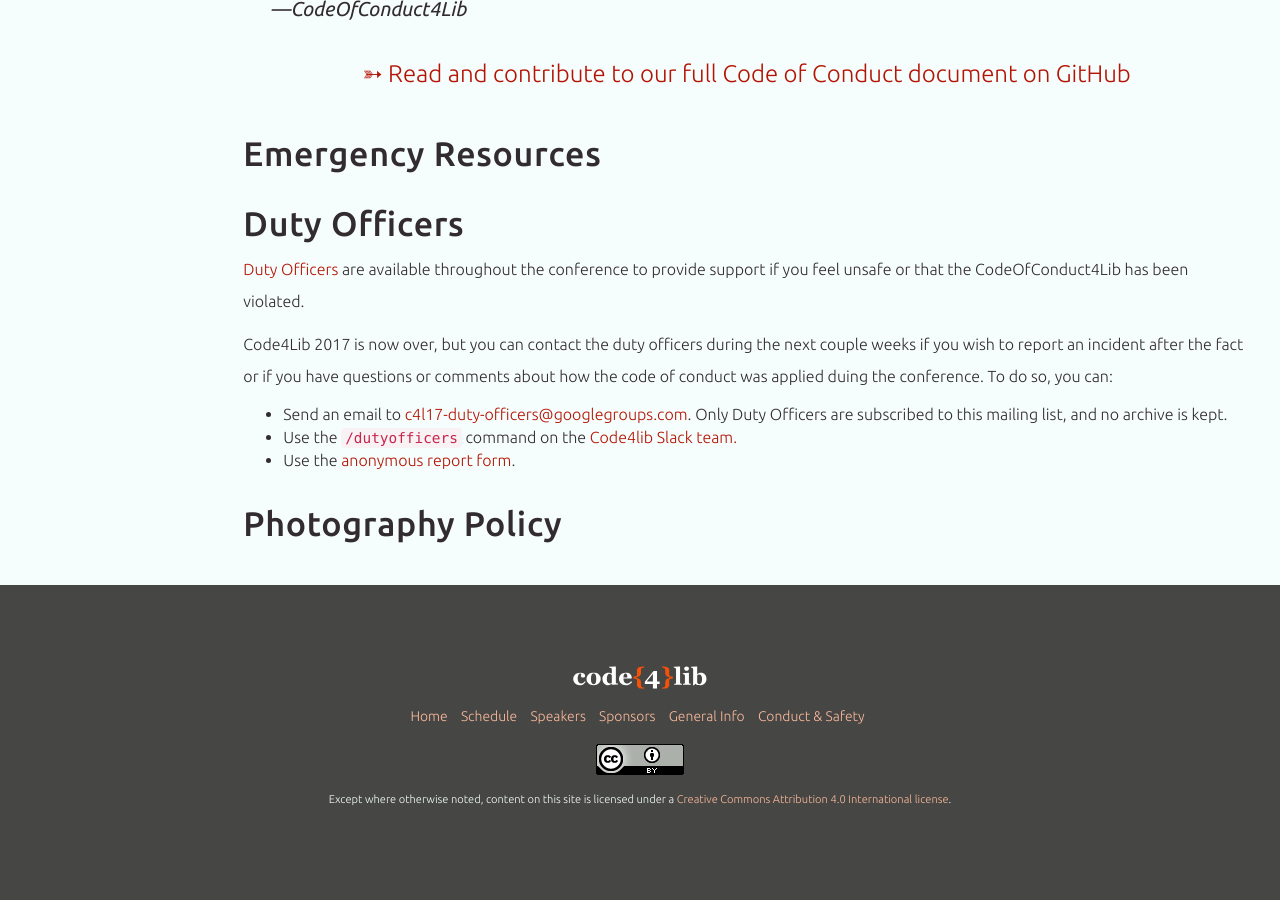
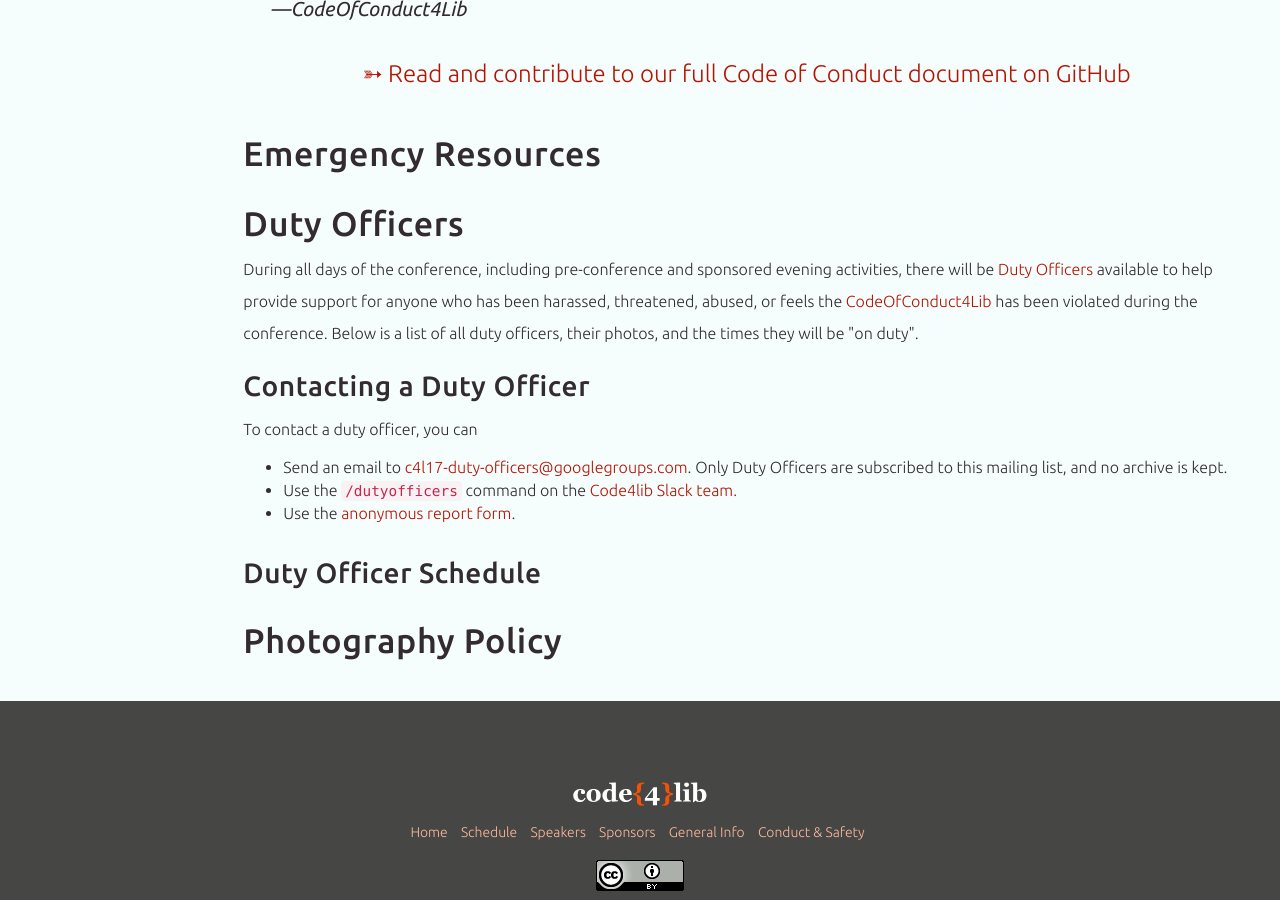
Before and after one commit to code4lib/2018.code4lib.org, a Jekyll site: the page built from conduct/index.html, in a window 1280 px wide and 900 px high, scrolled down 693 px. Built offline with Jekyll 4.4.1, drawn with Linux system fonts in a browser that asks for light colours; some web fonts are replaced.

Commit message:
assimilate duty officer info into conduct

```diff
--- a/_includes/duty-officer-contact.html
+++ /dev/null
@@ -1,11 +0,0 @@
-<p>
-  Code4Lib 2017 is now over, but you can contact the duty officers during
-  the next couple weeks if you wish to report an incident after the fact
-  or if you have questions or comments about how the code of conduct
-  was applied duing the conference. To do so, you can:
-  <ul>
-    <li>Send an email to <a href="mailto:c4l17-duty-officers@googlegroups.com">c4l17-duty-officers@googlegroups.com</a>. Only Duty Officers are subscribed to this mailing list, and no archive is kept.</li>
-    <li>Use the <code>/dutyofficers</code> command on the <a href="https://code4lib.slack.com/">Code4lib Slack team.</a></li>
-    <li>Use the <a href="https://c4l17.libraryexchange.org/">anonymous report form</a>.</li>
-  </ul>
-</p>
--- a/conduct/index.html
+++ b/conduct/index.html
@@ -142,10 +142,60 @@
                     <h2 id="officers">Duty Officers</h2>
 
                     <p>
-                        <a href="/duty-officers/">Duty Officers</a> are available throughout the conference to provide support if you
-                        feel unsafe or that the CodeOfConduct4Lib has been violated.
-                        {% include duty-officer-contact.html %}
+                        During all days of the conference, including pre-conference and sponsored evening activities,
+                        there will be <a href="http://wiki.code4lib.org/Duty_Officers">Duty Officers</a> available to
+                        help provide support for anyone who has been harassed, threatened, abused, or feels the
+                        <a href="https://github.com/code4lib/antiharassment-policy/blob/master/code_of_conduct.md">CodeOfConduct4Lib</a>
+                        has been violated during the conference. Below is a list of all duty officers, their photos,
+                        and the times they will be "on duty".
                     </p>
+
+                    <h3>Contacting a Duty Officer</h3>
+
+                    <p>
+                      To contact a duty officer, you can
+                      <ul>
+                        <li>Send an email to <a href="mailto:c4l17-duty-officers@googlegroups.com">c4l17-duty-officers@googlegroups.com</a>. Only Duty Officers are subscribed to this mailing list, and no archive is kept.</li>
+                        <li>Use the <code>/dutyofficers</code> command on the <a href="https://code4lib.slack.com/">Code4lib Slack team.</a></li>
+                        <li>Use the <a href="https://c4l17.libraryexchange.org/">anonymous report form</a>.</li>
+                      </ul>
+                    </p>
+
+                    <div class="row">
+                    {% for officer in site.data.duty-officers %}
+                        <div class="col-md-4">
+                            <div class="speaker-box text-center">
+                                <div class="speaker-box-inner">
+                                    <img class="clip-circle-lg" src="/{{ officer.img }}" alt="{{ officer.name }}">
+                                    <h3 class="speaker-name">{{ officer.name }}</h3>
+                                </div>
+                            </div>
+                        </div>
+                    {% endfor %}
+                    </div>
+
+                    <h3>Duty Officer Schedule</h3>
+                    {% for session in site.data.duty-officer-schedule %}
+                        <h2>{{ session.title }}</h2>
+                        <div class="row">
+                            <div class="col-xs-12 keynote-sequence sequence">
+                                {% if session.all-hands %}
+                                    <p><strong>All duty officers attending the event &mdash; look for the black lanyards!</strong></p>
+                                {% else %}
+                                    {% for officerId in session.officers %}
+                                    {% assign officer = site.data.duty-officers | where: "id", officerId | first %}
+                                    <div class="speaker-box text-center">
+                                        <div class="speaker-box-inner">
+                                            <img class="clip-circle-lg" src="/{{ officer.img }}" alt="{{ officer.name }}">
+                                            <h3 class="speaker-name">{{ officer.name }}</h3>
+                                        </div>
+                                    </div>
+                                    {% endfor %}
+                                 {% endif %}
+                            </div>
+                        </div>
+                    {% endfor %}
+
                 </div>
             </div>
 
```
Also changed, not shown: duty-officers/index.html (deleted, +0 -56 lines).
